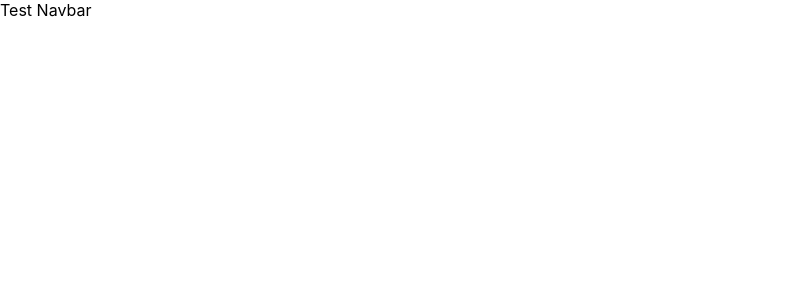
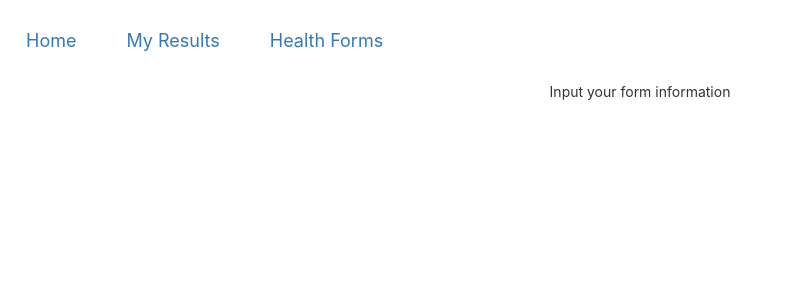
Before and after one commit to abalmeo/healthyliving, a React (Create React App) app in the folder client/: page /healthforms in a window 1280 px wide. Shown: the top 300 px of the page, without its empty margins (0-789 px from the left). Built offline with nearby package versions, Linux system fonts and the light colour scheme.

Commit message:
updating navbar and formsforms

```diff
--- a/client/public/index.html
+++ b/client/public/index.html
@@ -3,6 +3,7 @@
   <head>
     <meta charset="utf-8">
     <link rel="shortcut icon" href="%PUBLIC_URL%/favicon.ico">
+    <link rel="stylesheet" href="https://maxcdn.bootstrapcdn.com/bootstrap/3.3.7/css/bootstrap.min.css" integrity="sha384-BVYiiSIFeK1dGmJRAkycuHAHRg32OmUcww7on3RYdg4Va+PmSTsz/K68vbdEjh4u" crossorigin="anonymous">
     <meta name="viewport" content="width=device-width, initial-scale=1, shrink-to-fit=no">
     <meta name="theme-color" content="#000000">
     <!--
--- a/client/src/App.css
+++ b/client/src/App.css
@@ -30,3 +30,8 @@
     transform: rotate(360deg);
   }
 }
+
+
+.navbar-brand{
+  padding: 3.0rem 2.5rem;
+}
--- a/client/src/App.js
+++ b/client/src/App.js
@@ -1,16 +1,19 @@
 import React, { Component } from 'react';
 import { BrowserRouter as Router, Route} from "react-router-dom";
 import Navbar from "./components/layout/Navbar";
-import logo from './logo.svg';
+import Landing from "./components/layout/Landing";
+import HealthForms from "./components/pages/HealthForms";
 import './App.css';
 
 class App extends Component {
+
   render() {
     return (
       <Router>
-        <div>
+        <div className="App">
           <Navbar/>
-
+          <Route exact path= "/" component={Landing} />
+          <Route exact path= "/healthforms" component={HealthForms} />
         </div>
       </Router>
 
--- /dev/null
+++ b/client/src/components/layout/Landing.js
@@ -0,0 +1,19 @@
+import React, { Component } from 'react';
+import { Link } from "react-router-dom";
+
+
+class Landing extends Component {
+  render() {
+    return (
+      <div className="landing">
+
+                <p>
+                  Track your health.
+                </p>
+
+      </div>
+    );
+  }
+}
+
+export default Landing;
--- a/client/src/components/layout/Navbar.js
+++ b/client/src/components/layout/Navbar.js
@@ -28,12 +28,22 @@ logout(){
 render(){
     const isLoggedIn = this.state.loggedin;
     return(
-        <nav className="navbar">
-            <div className="container-fluid">
-            Test Navbar
-            </div>
+        <nav className="navbar navbar-light" styles="background-color: #e3f2fd;">
+              <div>
+                  <Link className="navbar-brand" to="/">
+                    {' '}
+                    Home
+                  </Link>
+                  <Link className="navbar-brand" to="/">
+                    {' '}
+                    My Results
+                  </Link>
+                  <Link className="navbar-brand" to="/healthforms">
+                    {' '}
+                    Health Forms
+                  </Link>
+                </div>
         </nav>
-
     )
 }
 }
--- /dev/null
+++ b/client/src/components/pages/HealthForms.js
@@ -0,0 +1,52 @@
+import React, { Component } from 'react';
+import axios from "axios";
+import { Redirect } from "react-router-dom";
+
+
+
+class HealthForms extends Component {
+  constructor(){
+      super();
+          this.state = {
+                name:"",
+                bodyWeight:"",
+                bloodGlucose:"",
+                bloodPressure:"",
+                redirectTo:null
+              }
+
+              this.onChange = this.onChange.bind(this);
+              this.onSubmit = this.onSubmit.bind(this);
+        }
+
+    onChange(e) {
+        this.setState({ [e.target.name]: e.target.value });
+    }
+
+    onSubmit(e) {
+        e.preventDefault();
+        const profile = {
+            bodyWeight: this.state.bodyWeight,
+            bloodGlucose: this.state.bloodGlucose,
+            bloodPressure: this.state.bloodPressure,
+
+        }
+    }
+
+
+
+
+    render() {
+    return (
+      <div className="healthforms">
+
+                <p>
+                  Input your form information
+                </p>
+
+      </div>
+    );
+  }
+}
+
+export default HealthForms;
```
Also changed, not shown: client/src/components/pages/Registration.js (added), 1 other file (tests, documents, lock files or other folders).
